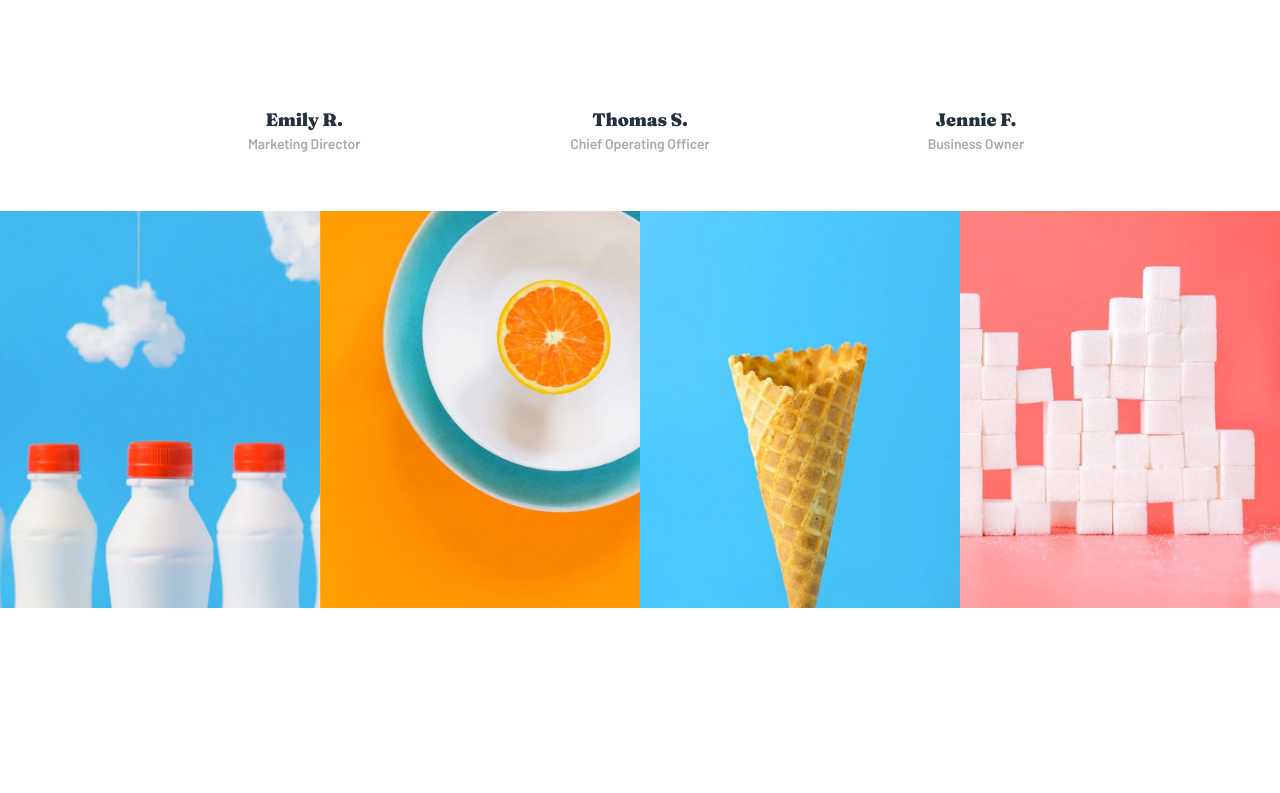
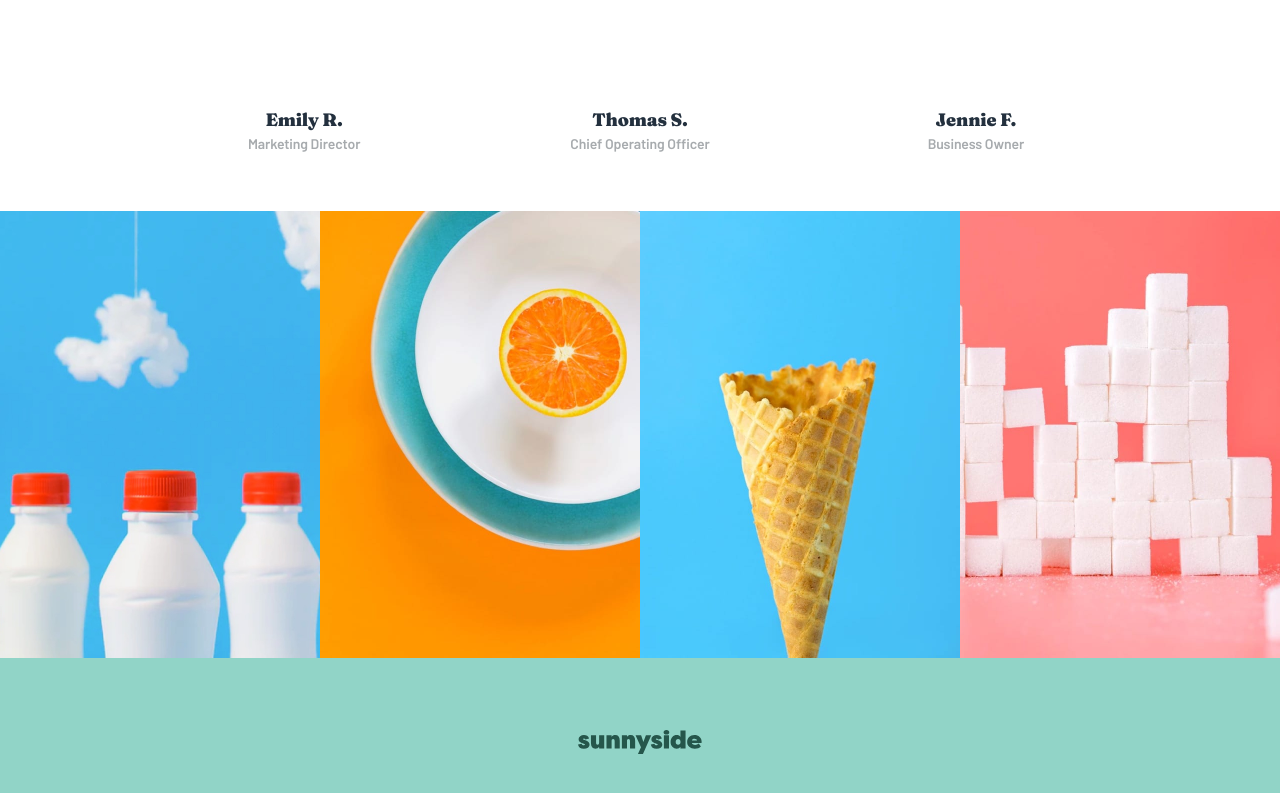
Before and after one commit to olppaemi/sunnyside-agency-landing-page, a Next.js app: page / in a window 1280 px wide. Shown: the part 1966-2759 px from the top of the page. Before the commit the page ends 2624 px from the top, so only its background shows below. Built offline with nearby package versions, Linux system fonts and the light colour scheme.

Commit message:
fix: gallery component

```diff
--- /dev/null
+++ b/components/Footer/Footer.tsx
@@ -0,0 +1,14 @@
+import { Logo } from "../icons/Logo";
+import * as S from "./styles";
+
+export const Footer = () => {
+  return (
+    <S.Footer>
+      <S.Container>
+        <S.Logo>
+          <Logo />
+        </S.Logo>
+      </S.Container>
+    </S.Footer>
+  );
+};
--- /dev/null
+++ b/components/Footer/index.ts
@@ -0,0 +1 @@
+export * from "./Footer";
--- /dev/null
+++ b/components/Footer/styles.ts
@@ -0,0 +1,27 @@
+import styled from "styled-components";
+import { rem } from "../../styles/utils";
+
+export const Footer = styled.footer`
+  width: 100%;
+  height: ${rem(350)};
+  display: flex;
+  justify-content: center;
+  align-items: center;
+  background-color: hsl(168, 44%, 70%);
+`;
+
+export const Container = styled.div`
+  width: ${rem(297)};
+  height: ${rem(206)};
+`;
+
+export const Logo = styled.div`
+  text-align: center;
+
+  svg {
+    /* transform: scale(${170 / 124}); */
+    path {
+      fill: ${({ theme }) => theme.palette.dark_cyan};
+    }
+  }
+`;
--- a/components/Gallery/Gallery.tsx
+++ b/components/Gallery/Gallery.tsx
@@ -1,45 +1,12 @@
-import Image from "next/image";
 import * as S from "./styles";
 
 export const Gallery = () => {
   return (
     <S.Container>
-      <S.Wrapper>
-        <Image
-          src="/images/desktop/image-gallery-milkbottles.jpg"
-          width={720}
-          height={894}
-          objectFit="cover"
-          objectPosition="center"
-        />
-      </S.Wrapper>
-      <S.Wrapper>
-        <Image
-          src="/images/desktop/image-gallery-orange.jpg"
-          width={720}
-          height={894}
-          objectFit="cover"
-          objectPosition="center"
-        />
-      </S.Wrapper>
-      <S.Wrapper>
-        <Image
-          src="/images/desktop/image-gallery-cone.jpg"
-          width={720}
-          height={894}
-          objectFit="cover"
-          objectPosition="center"
-        />
-      </S.Wrapper>
-      <S.Wrapper>
-        <Image
-          src="/images/desktop/image-gallery-sugarcubes.jpg"
-          width={720}
-          height={894}
-          objectFit="cover"
-          objectPosition="center"
-        />
-      </S.Wrapper>
+      <S.Picture $src="image-gallery-milkbottles.jpg" />
+      <S.Picture $src="image-gallery-orange.jpg" />
+      <S.Picture $src="image-gallery-cone.jpg" />
+      <S.Picture $src="image-gallery-sugarcubes.jpg" />
     </S.Container>
   );
 };
--- a/components/Gallery/styles.ts
+++ b/components/Gallery/styles.ts
@@ -14,7 +14,14 @@
   }
 `;
 
-export const Wrapper = styled.div`
+export const Picture = styled.div<{ $src: string }>`
   width: 100%;
   height: 100%;
+  background: ${({ $src }) =>
+    `center / cover no-repeat url(/images/desktop/${$src})`};
+
+  @media (max-width: ${media.md}) {
+    background: ${({ $src }) =>
+      `center / cover no-repeat url(/images/mobile/${$src})`};
+  }
 `;
--- a/components/Home/Home.tsx
+++ b/components/Home/Home.tsx
@@ -1,3 +1,4 @@
+import { Footer } from "../Footer";
 import { Gallery } from "../Gallery";
 import { Header } from "../Header";
 import { InfoSection } from "../InfoSection";
@@ -26,6 +27,7 @@
         <InfoSection2 />
         <Testimonials />
         <Gallery />
+        <Footer />
       </main>
     </>
   );
```
Also changed, not shown: components/icons/Facebook.tsx (added, +11 -0 lines), components/icons/Instagram.tsx (added, +11 -0 lines), components/icons/Pinterest.tsx (added, +11 -0 lines), components/icons/Twitter.tsx (added, +11 -0 lines), public/images/mobile/image-gallery-sugarcubes.jpg (renamed from public/images/mobile/image-gallery-sugar-cubes.jpg).
